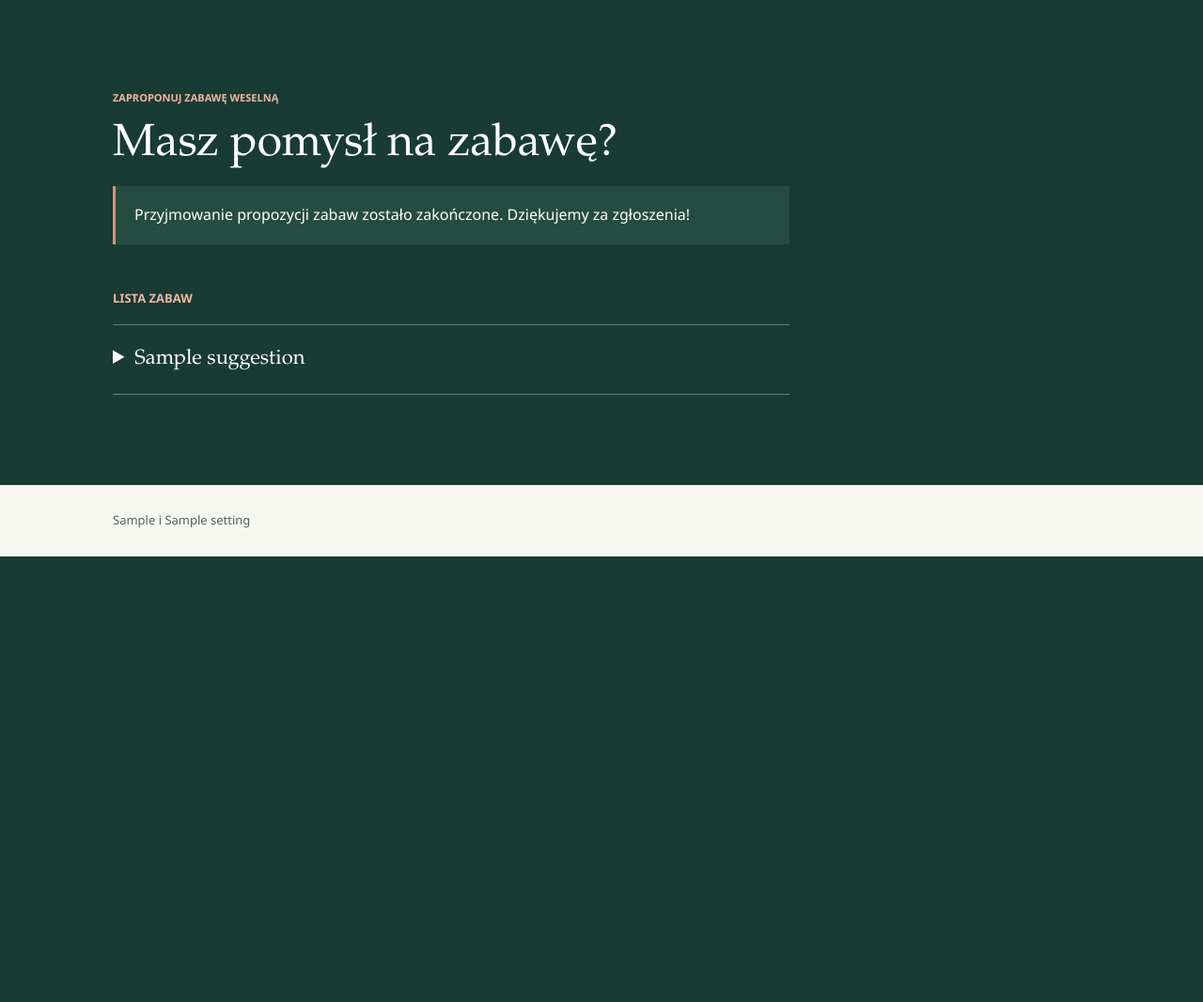
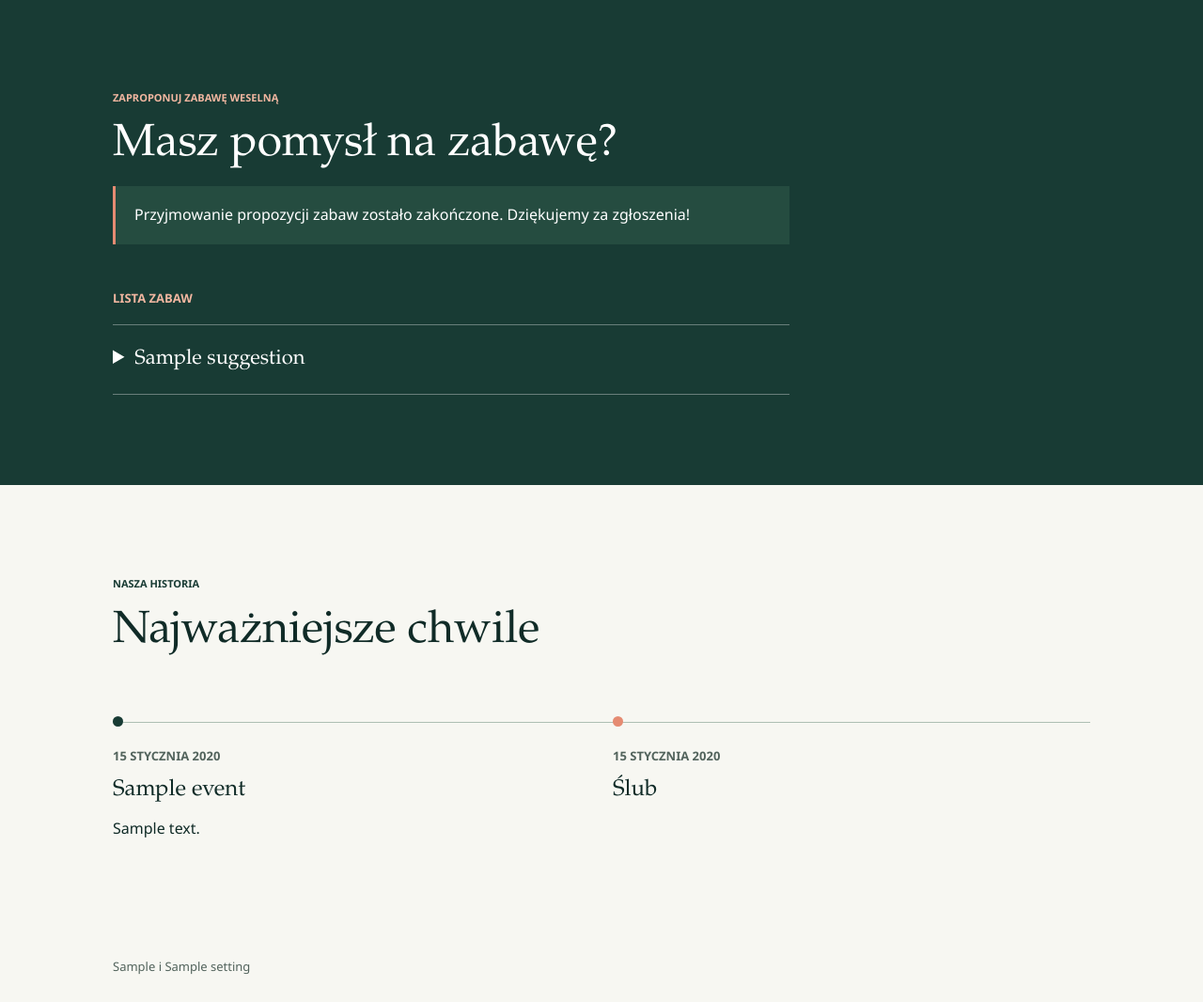
Before and after one commit to LukaszKwiatkowski94/Wedding, a Laravel app: page / in a window 1280 px wide. Shown: the part 1903-2969 px from the top of the page at 94% size. Before the commit the page ends 2495 px from the top, so only its background shows below. Run offline with Laravel 12, Linux system fonts and the light colour scheme; data comes from the database, SQL or seed files in the repository; tables that the repository leaves empty hold one stand-in row (values such as "Sample post"); style sheets or scripts are compiled from the project's sources.

Commit message:
Timeline

```diff
--- a/app/Http/Controllers/SongSuggestionController.php
+++ b/app/Http/Controllers/SongSuggestionController.php
@@ -49,9 +49,9 @@ class SongSuggestionController extends Controller
             return redirect()->route('setup.create');
         }
         if ($result === 'invalid') {
-            return redirect(route('home').'#piosenki')->withErrors($validator, 'songs')->withInput();
+            return redirect(route('home', absolute: false).'#piosenki')->withErrors($validator, 'songs')->withInput();
         }
 
-        return redirect(route('home').'#piosenki')->with('song_status', $result);
+        return redirect(route('home', absolute: false).'#piosenki')->with('song_status', $result);
     }
 }
--- a/app/Http/Controllers/WeddingController.php
+++ b/app/Http/Controllers/WeddingController.php
@@ -4,9 +4,11 @@ namespace App\Http\Controllers;
 
 use App\Http\Requests\WeddingData;
 use App\Models\GameSuggestion;
+use App\Models\TimelineEvent;
 use App\Models\User;
 use App\Models\WeddingSettings;
 use Illuminate\Http\Request;
+use Illuminate\Support\Collection;
 
 class WeddingController extends Controller
 {
@@ -23,8 +25,9 @@ class WeddingController extends Controller
         $songsOpen = now()->lessThan($settings->songs_close_at);
         $gamesOpen = now()->lessThan($settings->games_close_at);
         $games = GameSuggestion::query()->whereNotNull('published_at')->orderBy('published_at')->orderBy('id')->get();
+        $timeline = $this->timeline($settings);
 
-        return view('wedding', compact('settings', 'songsOpen', 'gamesOpen', 'games'));
+        return view('wedding', compact('settings', 'songsOpen', 'gamesOpen', 'games', 'timeline'));
     }
 
     public function edit(Request $request)
@@ -43,4 +46,27 @@ class WeddingController extends Controller
 
         return redirect()->route('settings.edit')->with('status', 'Ustawienia zostały zapisane.');
     }
+
+    private function timeline(WeddingSettings $settings): Collection
+    {
+        $events = TimelineEvent::query()->get()->map(fn (TimelineEvent $event) => [
+            'date' => $event->event_date->format('Y-m-d'),
+            'label' => $event->event_date->locale('pl')->translatedFormat('j F Y'),
+            'title' => $event->title,
+            'description' => $event->description,
+            'is_wedding' => false,
+            'order' => $event->id,
+        ]);
+
+        $ceremony = $settings->ceremony_at->setTimezone(config('wedding.timezone'));
+
+        return $events->push([
+            'date' => $ceremony->format('Y-m-d'),
+            'label' => $ceremony->locale('pl')->translatedFormat('j F Y'),
+            'title' => 'Ślub',
+            'description' => null,
+            'is_wedding' => true,
+            'order' => PHP_INT_MAX,
+        ])->sortBy([['date', 'asc'], ['is_wedding', 'asc'], ['order', 'asc']])->values();
+    }
 }
--- /dev/null
+++ b/app/Models/TimelineEvent.php
@@ -0,0 +1,15 @@
+<?php
+
+namespace App\Models;
+
+use Illuminate\Database\Eloquent\Model;
+
+class TimelineEvent extends Model
+{
+    protected $fillable = ['event_date', 'title', 'description'];
+
+    protected function casts(): array
+    {
+        return ['event_date' => 'immutable_date'];
+    }
+}
--- a/resources/css/app.css
+++ b/resources/css/app.css
@@ -692,6 +692,131 @@ footer {
     color: var(--forest);
 }
 
+.admin-shell textarea {
+    display: block;
+    width: 100%;
+    min-width: 0;
+    margin-top: 7px;
+    border: 1px solid #aebfb4;
+    border-radius: 4px;
+    padding: 12px 13px;
+    background: #fff;
+    color: var(--forest-deep);
+    font: inherit;
+    font-weight: 400;
+}
+
+.admin-shell textarea:focus {
+    outline: 2px solid #396b55;
+    outline-offset: 2px;
+}
+
+.timeline-actions {
+    display: flex;
+    gap: 20px;
+    margin: 14px 0 0;
+    font-size: 14px;
+}
+
+.timeline-actions a {
+    color: var(--forest);
+    text-underline-offset: 4px;
+}
+
+.timeline-confirm {
+    margin: 0 0 32px;
+    line-height: 1.6;
+}
+
+.timeline-section {
+    padding: 96px 24px;
+    background: #f7f7f2;
+    color: var(--forest-deep);
+}
+
+.timeline-inner {
+    width: min(100%, 1040px);
+    margin: 0 auto;
+}
+
+.timeline-section .section-label {
+    color: var(--forest);
+}
+
+.timeline-section h2 {
+    margin: 16px 0 48px;
+    font-family: var(--serif);
+    font-size: 48px;
+    font-weight: 400;
+    line-height: 1.12;
+}
+
+.timeline {
+    --timeline-gap: 24px;
+    position: relative;
+    display: grid;
+    grid-template-columns: repeat(var(--timeline-count), minmax(0, 1fr));
+    gap: var(--timeline-gap);
+    margin: 0;
+    padding: 16px 0 0;
+    overflow: visible;
+    list-style: none;
+}
+
+.timeline::before {
+    content: "";
+    position: absolute;
+    top: 21px;
+    left: 0;
+    width: 100%;
+    height: 1px;
+    background: #aebfb4;
+}
+
+.timeline-item {
+    position: relative;
+    min-width: 0;
+    padding-top: 32px;
+}
+
+.timeline-item::before {
+    content: "";
+    position: absolute;
+    top: -1px;
+    left: 0;
+    width: 11px;
+    height: 11px;
+    border-radius: 50%;
+    background: var(--forest);
+}
+
+.timeline-item.is-wedding::before {
+    background: var(--coral);
+}
+
+.timeline-item time {
+    display: block;
+    color: var(--muted);
+    font-size: 13px;
+    font-weight: 600;
+    text-transform: uppercase;
+}
+
+.timeline-item h3 {
+    margin: 8px 0 0;
+    font-family: var(--serif);
+    font-size: 24px;
+    font-weight: 400;
+    overflow-wrap: anywhere;
+}
+
+.timeline-item p {
+    margin: 10px 0 0;
+    line-height: 1.6;
+    white-space: pre-wrap;
+    overflow-wrap: anywhere;
+}
+
 @keyframes arrive {
     from {
         opacity: 0;
@@ -704,7 +829,40 @@ footer {
     }
 }
 
+@media (max-width: 900px) {
+    .timeline {
+        grid-template-columns: minmax(0, 1fr);
+        gap: 24px;
+        border-left: 2px solid #aebfb4;
+        padding: 0 0 0 24px;
+    }
+
+    .timeline::before {
+        top: 0;
+        left: -2px;
+        width: 2px;
+        height: 100%;
+    }
+
+    .timeline-item {
+        padding-top: 0;
+    }
+
+    .timeline-item::before {
+        top: 4px;
+        left: -31px;
+    }
+}
+
 @media (max-width: 640px) {
+    .timeline-section {
+        padding: 70px 24px;
+    }
+
+    .timeline-section h2 {
+        font-size: 36px;
+    }
+
     .game-section {
         padding: 70px 24px;
     }
--- a/resources/views/settings.blade.php
+++ b/resources/views/settings.blade.php
@@ -15,6 +15,7 @@
                 <a class="admin-home" href="{{ route('home') }}">Zobacz stronę wesela</a>
                 <a class="admin-home" href="{{ route('admin.songs.index') }}">Propozycje piosenek</a>
                 <a class="admin-home" href="{{ route('admin.games.index') }}">Propozycje zabaw</a>
+                <a class="admin-home" href="{{ route('admin.timeline.index') }}">Historia pary</a>
             </div>
             <form action="{{ route('logout') }}" method="post">@csrf<button class="secondary" type="submit">Wyloguj</button></form>
         </div>
--- a/resources/views/wedding.blade.php
+++ b/resources/views/wedding.blade.php
@@ -103,6 +103,21 @@
                 </div>
             </div>
         </section>
+        <section class="timeline-section" id="historia" aria-labelledby="timeline-title">
+            <div class="timeline-inner">
+                <p class="section-label">Nasza historia</p>
+                <h2 id="timeline-title">Najważniejsze chwile</h2>
+                <ol class="timeline" style="--timeline-count: {{ max(count($timeline), 1) }}">
+                    @foreach ($timeline as $entry)
+                    <li class="timeline-item{{ $entry['is_wedding'] ? ' is-wedding' : '' }}">
+                        <time datetime="{{ $entry['date'] }}">{{ $entry['label'] }}</time>
+                        <h3>{{ $entry['title'] }}</h3>
+                        @if ($entry['description'])<p>{{ $entry['description'] }}</p>@endif
+                    </li>
+                    @endforeach
+                </ol>
+            </div>
+        </section>
     </main>
     <footer>{{ $settings->first_name }} i {{ $settings->second_name }}</footer>
 </body>
--- a/routes/web.php
+++ b/routes/web.php
@@ -2,6 +2,7 @@
 
 use App\Http\Controllers\AdminGameSuggestionController;
 use App\Http\Controllers\AdminSongSuggestionController;
+use App\Http\Controllers\AdminTimelineEventController;
 use App\Http\Controllers\GameSuggestionController;
 use App\Http\Controllers\SessionController;
 use App\Http\Controllers\SetupController;
@@ -25,4 +26,11 @@ Route::middleware('auth')->group(function () {
     Route::get('/admin/games', [AdminGameSuggestionController::class, 'index'])->name('admin.games.index');
     Route::patch('/admin/games/{game}/publish', [AdminGameSuggestionController::class, 'publish'])->whereNumber('game')->name('admin.games.publish');
     Route::patch('/admin/games/{game}/unpublish', [AdminGameSuggestionController::class, 'unpublish'])->whereNumber('game')->name('admin.games.unpublish');
+    Route::get('/admin/timeline', [AdminTimelineEventController::class, 'index'])->name('admin.timeline.index');
+    Route::get('/admin/timeline/create', [AdminTimelineEventController::class, 'create'])->name('admin.timeline.create');
+    Route::post('/admin/timeline', [AdminTimelineEventController::class, 'store'])->name('admin.timeline.store');
+    Route::get('/admin/timeline/{event}/edit', [AdminTimelineEventController::class, 'edit'])->whereNumber('event')->name('admin.timeline.edit');
+    Route::put('/admin/timeline/{event}', [AdminTimelineEventController::class, 'update'])->whereNumber('event')->name('admin.timeline.update');
+    Route::get('/admin/timeline/{event}/delete', [AdminTimelineEventController::class, 'confirmDelete'])->whereNumber('event')->name('admin.timeline.delete');
+    Route::delete('/admin/timeline/{event}', [AdminTimelineEventController::class, 'destroy'])->whereNumber('event')->name('admin.timeline.destroy');
 });
```
Also changed, not shown: app/Http/Controllers/AdminTimelineEventController.php (added, +92 -0 lines), resources/views/admin/timeline/delete.blade.php (added, +23 -0 lines), resources/views/admin/timeline/form.blade.php (added, +26 -0 lines), resources/views/admin/timeline/index.blade.php (added, +43 -0 lines), tests/Feature/TimelineEventsTest.php (added, +164 -0 lines), README.md, database/migrations/2026_11_23_000003_create_timeline_events_table.php (added).
